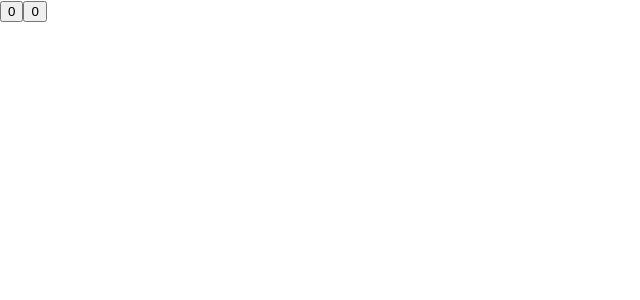
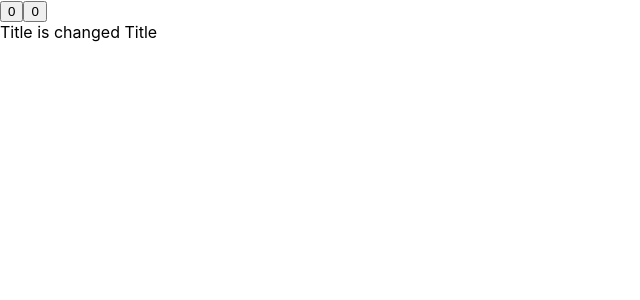
Before and after one commit to pangjong/nomadcoders-free-1, a React (Create React App) app: page / in a window 1280 px wide. Shown: the top 300 px of the page, without its empty margins (0-640 px from the left). Built offline with nearby package versions, Linux system fonts and the light colour scheme.

Commit message:
@연습 - UseTitle
https://nomadcoders.co/react-hooks-introduction/lectures/1594

```diff
--- a/components/useEffect/UseEffect.js
+++ b/components/useEffect/UseEffect.js
@@ -1,6 +1,11 @@
 import React, { useEffect, useState } from 'react';
 
 // useEffect의 기초
+// useEffect는 Class형 컴포넌트의 cDU 등을 일부 대체 한다고 생각하면됨
+// lifeCycle도 알고있어야하고 .. etc
+// - useEffect는 기본적으로 componentDidMount, componentDidUpdate, componentWillUnmount, getDerivedStateFromProps의 역할을 모두 합니다.
+// https://killu.tistory.com/44
+
 function UseEffect() {
   const [item, setItem] = useState(0);
   const [menu, setMenu] = useState(0);
--- /dev/null
+++ b/components/useEffect/UseTitle.js
@@ -0,0 +1,29 @@
+import { useEffect, useState } from "react";
+import React from 'react';
+
+const useTitle = (initialTitle = "") => {
+  const [title, setTitle] = useState(initialTitle);
+  const updateTitle = () => {
+    const htmlTitle = document.querySelector("title")
+    htmlTitle.innerText = title;
+  }
+
+  // title이 변경된다면 렌더링이 필요하다고 리액트에게 알림(useEffect)
+  useEffect(updateTitle, [title]);
+  return {title, setTitle};
+}
+
+function UseTitle() {
+  const titleUpdater = useTitle("now Updating Title...");
+
+  setTimeout(() => {
+    titleUpdater.setTitle("changed Title");
+  }, 5000);
+  return (
+    <>
+      <div>Title is {titleUpdater.title} </div>
+    </>
+  );
+}
+
+export default UseTitle;
--- a/src/index.js
+++ b/src/index.js
@@ -6,13 +6,19 @@ import reportWebVitals from './reportWebVitals';
 import UseState from '../components/useState/UseState';
 import UseInput from '../components/useState/UseInput';
 import UseTabs from '../components/useState/UseTabs';
-import UseEffect from '../components/useEffect/useEffect';
+import UseEffect from '../components/useEffect/UseEffect';
+import UseTitle from '../components/useEffect/UseTitle';
 
 
 const root = ReactDOM.createRoot(document.getElementById('root'));
 root.render(
   <React.StrictMode>
+    {/* <UseInput />
+    <UseState />
+    <UseTabs /> */}
+
     <UseEffect />
+    <UseTitle />
   </React.StrictMode>
 );
 
```
